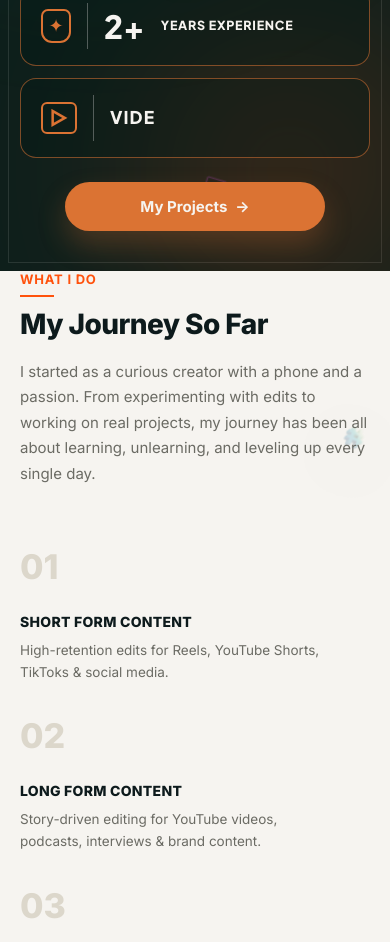
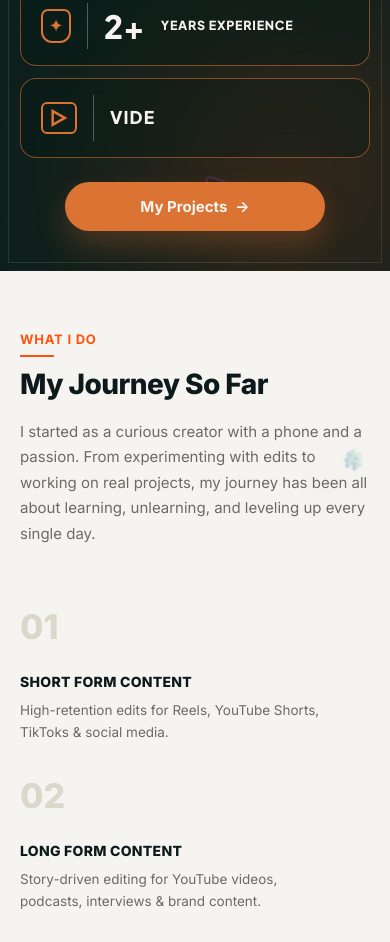
Before and after one commit to nikkhil10825/nikhil-portfolio, a website: page index.html in a window 390 px wide. Shown: the part 447-1389 px from the top of the page. Drawn offline with Linux system fonts and the light colour scheme.

Commit message:
Add proper top margin and padding to Journey (WHAT I DO) section on mobile

```diff
--- a/style.css
+++ b/style.css
@@ -1072,6 +1072,10 @@
   .project-card--9-16 {
     grid-column: span 1 !important;
   }
+  .journey {
+    padding-top: clamp(60px, 12vw, 84px);
+    padding-bottom: 60px;
+  }
   .connect {
     flex-direction: column;
     align-items: flex-start;
```
